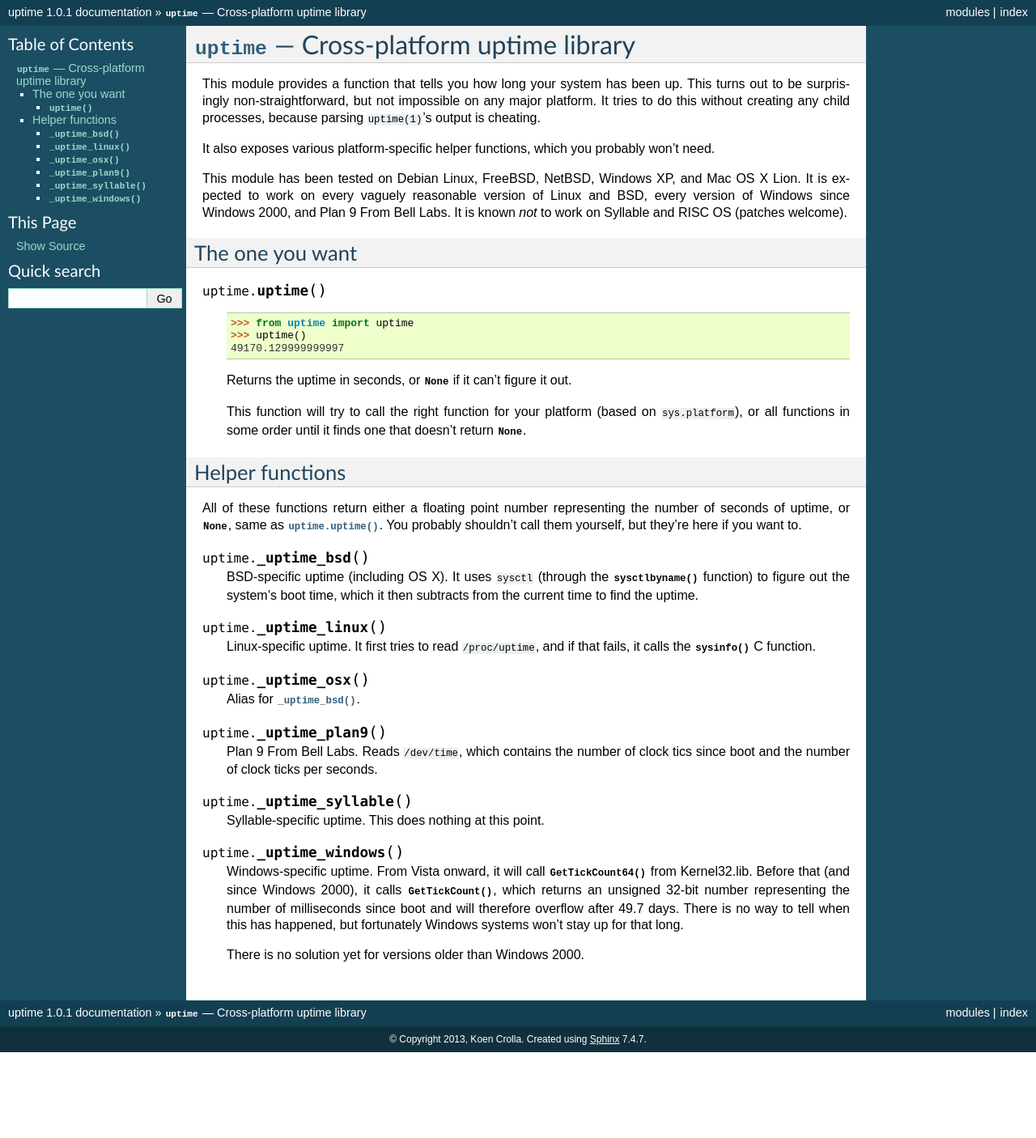
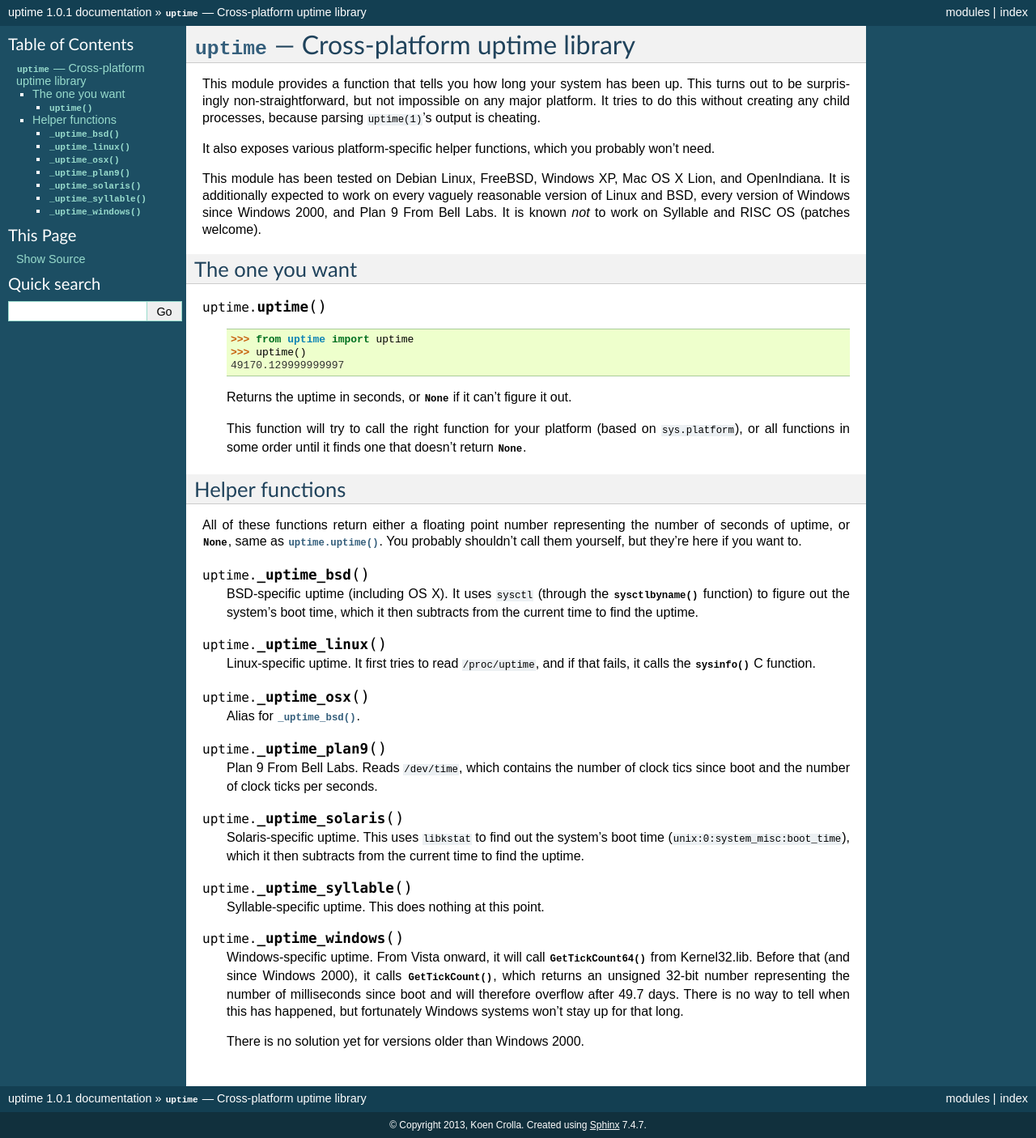
Before and after one commit to Cairnarvon/uptime, a Sphinx documentation site: the page built from doc/index.rst, in a window 1280 px wide. Shown: the whole page at 81% size. Built offline with Sphinx 7.4.7, drawn with Linux system fonts in a browser that asks for light colours; before the commit the page ends 1300 px from its top, so only the background shows below that.

Commit message:
Updated metadata to reflect Solaris support.

```diff
--- a/doc/index.rst
+++ b/doc/index.rst
@@ -15,10 +15,11 @@ processes, because parsing ``uptime(1)``'s output is cheating.
 It also exposes various platform-specific helper functions, which you probably
 won't need.
 
-This module has been tested on Debian Linux, FreeBSD, NetBSD, Windows XP, and
-Mac OS X Lion. It is expected to work on every vaguely reasonable version of
-Linux and BSD, every version of Windows since Windows 2000, and Plan 9 From
-Bell Labs. It is known *not* to work on Syllable and RISC OS (patches welcome).
+This module has been tested on Debian Linux, FreeBSD, Windows XP, Mac OS X
+Lion, and OpenIndiana. It is additionally expected to work on every vaguely
+reasonable version of Linux and BSD, every version of Windows since Windows
+2000, and Plan 9 From Bell Labs. It is known *not* to work on Syllable and RISC
+OS (patches welcome).
 
 The one you want
 ----------------
@@ -63,6 +64,12 @@ You probably shouldn't call them yourself, but they're here if you want to.
    Plan 9 From Bell Labs. Reads ``/dev/time``, which contains the number of
    clock tics since boot and the number of clock ticks per seconds.
 
+.. function:: _uptime_solaris
+
+   Solaris-specific uptime. This uses ``libkstat`` to find out the system's
+   boot time (``unix:0:system_misc:boot_time``), which it then subtracts from
+   the current time to find the uptime.
+
 .. function:: _uptime_syllable
 
    Syllable-specific uptime. This does nothing at this point.
--- a/setup.py
+++ b/setup.py
@@ -8,7 +8,7 @@ setup(
     description='Cross-platform uptime library',
     long_description='''\
 This module provides a cross-platform way to retrieve system uptime.
-Supported platforms are Linux, Windows, OS X, *BSD, and Plan 9.''',
+Supported platforms are Linux, Windows, OS X, *BSD, Solaris, and Plan 9.''',
     author='Koen Crolla',
     author_email='cairnarvon@gmail.com',
     url='https://github.com/Cairnarvon/uptime',
@@ -22,6 +22,7 @@ Supported platforms are Linux, Windows, OS X, *BSD, and Plan 9.''',
                  'Operating System :: POSIX :: BSD',
                  'Operating System :: POSIX :: Linux',
                  'Operating System :: POSIX :: Other',
+                 'Operating System :: POSIX :: SunOS/Solaris',
                  'Programming Language :: Python',
                  'Programming Language :: Python :: 2',
                  'Programming Language :: Python :: 3',
```
Also changed, not shown: README.md (+1 -1 lines), README.txt (+4 -4 lines).
